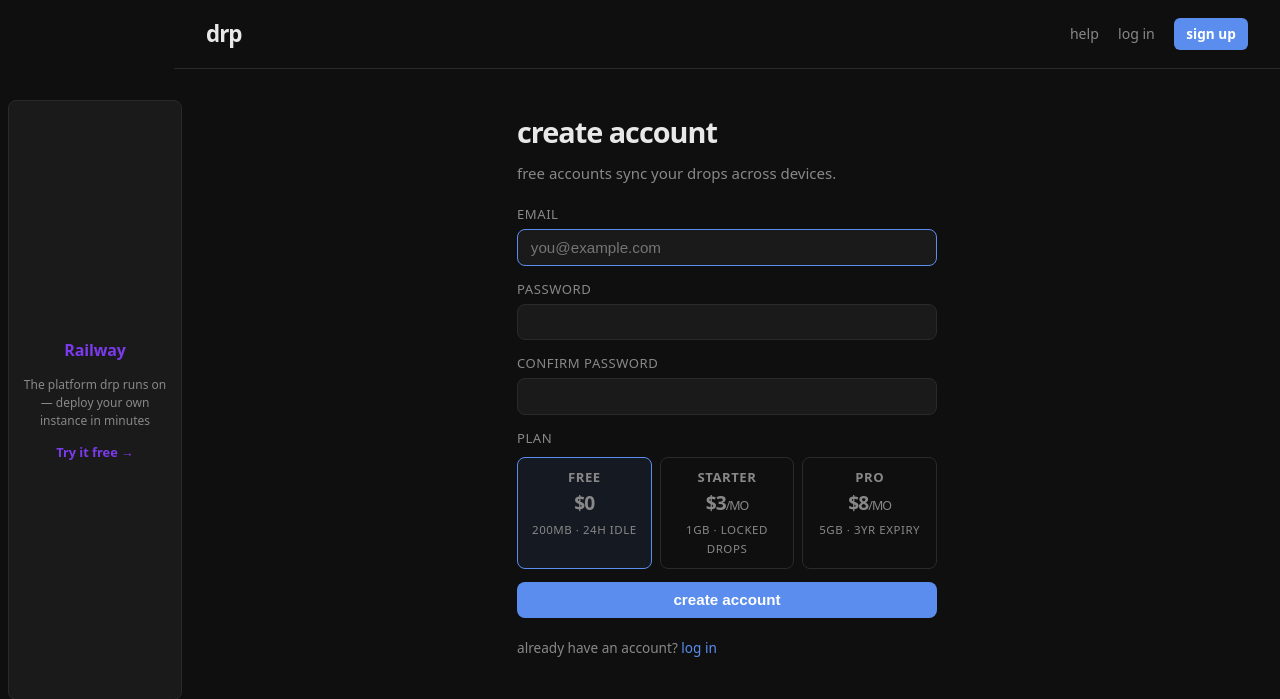
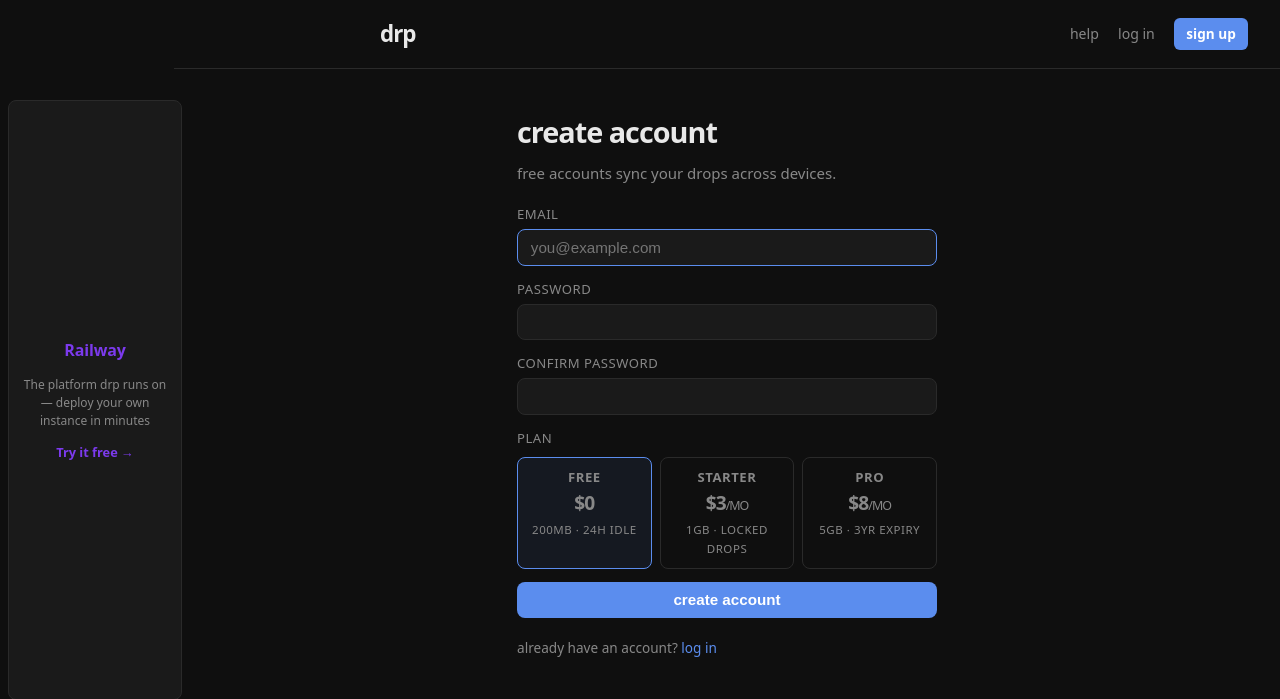
Before and after one commit to Vic-Nas/drp, a Django app: page /auth/register/ in a window 1280 px wide. Shown: the top 699 px of the page. Run offline with Django 5.2, Linux system fonts and the light colour scheme.

Commit message:
Fixing css

```diff
--- a/project/static/css/main.css
+++ b/project/static/css/main.css
@@ -59,6 +59,9 @@ main {
 @media (min-width: 1000px) {
   body {
     padding-left: min(300px, calc((100vw - 900px) / 2 - 16px));
+  }
+  header, footer {
+    padding-left: calc(min(300px, calc((100vw - 900px) / 2 - 16px)) + 2rem);
   }
 }
 
```
